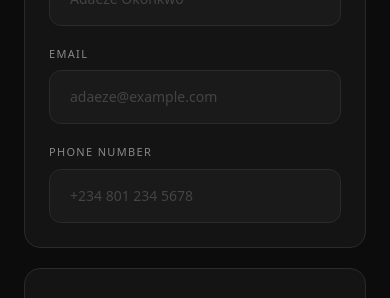
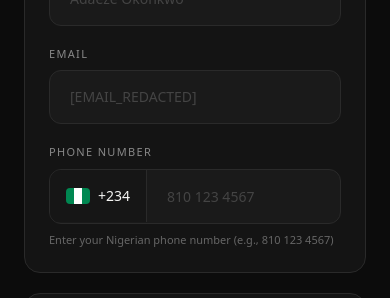
Before and after one commit to arinde/Luxe, a Next.js app: page /checkout in a window 390 px wide. Shown: the part 370-668 px from the top of the page. Built offline with nearby package versions, Linux system fonts and the light colour scheme; no server answers.

Commit message:
feat: implement Nigeria-specific phone input with validation and styling

```diff
--- a/src/app/checkout/component/ContactInformationForm.tsx
+++ b/src/app/checkout/component/ContactInformationForm.tsx
@@ -1,4 +1,7 @@
 import { FormField } from "./FormField";
+import PhoneInput from "react-phone-number-input";
+import "react-phone-number-input/style.css";
+import { useEffect, useState } from "react";
 
 interface ContactInfo {
   fullName: string;
@@ -12,11 +15,50 @@ interface ContactInformationFormProps {
   onChange: (field: keyof ContactInfo, value: string) => void;
 }
 
+// Nigeria flag component
+function NigeriaFlag() {
+  return (
+    <div className="w-6 h-4 rounded overflow-hidden flex-shrink-0">
+      <div className="flex h-full">
+        <div className="w-1/3 bg-[#008751]" />
+        <div className="w-1/3 bg-white" />
+        <div className="w-1/3 bg-[#008751]" />
+      </div>
+    </div>
+  );
+}
+
 export function ContactInformationForm({
   values,
   errors,
   onChange,
 }: ContactInformationFormProps) {
+  const [mounted, setMounted] = useState(false);
+
+  useEffect(() => {
+    setMounted(true);
+  }, []);
+
+  // Parse phone value for display
+  const parsePhoneValue = (value: string): string | undefined => {
+    if (!value) return undefined;
+    // If already in E.164 format with +, use as is
+    if (value.startsWith("+")) return value;
+    // If starts with 0, convert to +234 format
+    if (value.startsWith("0")) {
+      return "+234" + value.slice(1);
+    }
+    // Otherwise assume it's the number without country code
+    return "+234" + value;
+  };
+
+  const handlePhoneChange = (value: string | undefined) => {
+    // Store the full E.164 number
+    onChange("phoneNumber", value || "");
+  };
+
+  const phoneValue = parsePhoneValue(values.phoneNumber);
+
   return (
     <div className="rounded-2xl border border-[#2A2A2A] bg-[#141414] p-6">
       <h2 className="text-[#F5F5F3] text-lg font-semibold font-syne mb-6">
@@ -34,19 +76,56 @@ export function ContactInformationForm({
         <FormField
           label="Email"
           type="email"
-          placeholder="adaeze@example.com"
+          placeholder="[EMAIL_REDACTED]"
           value={values.email}
           onChange={(v) => onChange("email", v)}
           error={errors.email}
         />
-        <FormField
-          label="Phone Number"
-          type="tel"
-          placeholder="+234 801 234 5678"
-          value={values.phoneNumber}
-          onChange={(v) => onChange("phoneNumber", v)}
-          error={errors.phoneNumber}
-        />
+
+        {/* Phone Number - Nigeria Only */}
+        <div className="flex flex-col gap-2">
+          <label
+            htmlFor="phone"
+            className="text-[#888888] text-[11px] uppercase tracking-[0.12em]"
+          >
+            Phone Number
+          </label>
+          <div
+            className={`phone-input-ng w-full ${errors.phoneNumber ? 'error' : ''}`}
+          >
+            {!mounted ? (
+              // Server-side placeholder
+              <div className="w-full bg-[#1A1A1A] border border-[#2A2A2A] rounded-xl px-5 py-4 text-[#F5F5F3] text-sm">
+                <span className="text-[#444444]">810 123 4567</span>
+              </div>
+            ) : (
+              <div className="flex items-center w-full bg-[#1A1A1A] border border-[#2A2A2A] rounded-xl overflow-hidden focus-within:border-[#E8C547] focus-within:shadow-[0_0_0_2px_rgba(232,197,71,0.1)] transition-all">
+                {/* Fixed Nigeria prefix */}
+                <div className="flex items-center gap-2 px-4 py-4 border-r border-[#2A2A2A] bg-[#161616]">
+                  <NigeriaFlag />
+                  <span className="text-[#F5F5F3] text-sm font-medium whitespace-nowrap">+234</span>
+                </div>
+                {/* Phone input */}
+                <PhoneInput
+                  id="phone"
+                  international={false}
+                  defaultCountry="NG"
+                  countries={["NG"]}
+                  value={phoneValue}
+                  onChange={handlePhoneChange}
+                  placeholder="810 123 4567"
+                  className="flex-1 phone-input-field"
+                />
+              </div>
+            )}
+          </div>
+          {errors.phoneNumber && (
+            <p className="text-red-400 text-[11px]">{errors.phoneNumber}</p>
+          )}
+          <p className="text-[11px] text-[#666666]">
+            Enter your Nigerian phone number (e.g., 810 123 4567)
+          </p>
+        </div>
       </div>
     </div>
   );
--- a/src/app/checkout/page.tsx
+++ b/src/app/checkout/page.tsx
@@ -57,7 +57,15 @@ export default function CheckoutPage() {
     if (saved) {
       try {
         const parsed = JSON.parse(saved);
-        if (parsed.contact) setContact(parsed.contact);
+        if (parsed.contact) {
+          // Filter out placeholder values
+          const filteredContact = {
+            fullName: parsed.contact.fullName || "",
+            email: parsed.contact.email || "",
+            phoneNumber: parsed.contact.phoneNumber?.startsWith("+") ? parsed.contact.phoneNumber : "",
+          };
+          setContact(filteredContact);
+        }
         if (parsed.address) setAddress(parsed.address);
       } catch {}
     }
@@ -91,7 +99,11 @@ export default function CheckoutPage() {
     const newErrors: Record<string, string> = {};
     if (!contact.fullName.trim()) newErrors.fullName = "Full name is required";
     if (!contact.email.trim()) newErrors.email = "Email is required";
-    if (!contact.phoneNumber.trim()) newErrors.phoneNumber = "Phone number is required";
+    if (!contact.phoneNumber.trim()) {
+      newErrors.phoneNumber = "Phone number is required";
+    } else if (!contact.phoneNumber.startsWith("+")) {
+      newErrors.phoneNumber = "Please enter a valid phone number";
+    }
     if (!address.address.trim()) newErrors.address = "Delivery address is required";
     setErrors(newErrors);
     return Object.keys(newErrors).length === 0;
--- a/src/app/globals.css
+++ b/src/app/globals.css
@@ -1,3 +1,44 @@
 @import "tailwindcss";
 @import "tw-animate-css";
 @import "shadcn/tailwind.css";
+
+/* ========================================
+   REACT PHONE NUMBER INPUT - NIGERIA ONLY
+   ======================================== */
+
+/* Hide default country select elements */
+.phone-input-ng .PhoneInputCountry,
+.phone-input-ng .PhoneInputCountrySelect,
+.phone-input-ng .PhoneInputCountrySelectArrow,
+.phone-input-ng .PhoneInputCountryIcon {
+  display: none !important;
+}
+
+/* Main PhoneInput container */
+.phone-input-ng .PhoneInput {
+  display: flex;
+  width: 100%;
+}
+
+/* Input field styling */
+.phone-input-field .PhoneInputInput {
+  width: 100%;
+  background: transparent;
+  border: none;
+  outline: none;
+  padding: 16px 20px;
+  font-size: 14px;
+  color: #F5F5F3;
+  font-family: inherit;
+}
+
+.phone-input-field .PhoneInputInput::placeholder {
+  color: #444444;
+}
+
+/* Error state */
+.phone-input-ng.error .PhoneInputInput {
+  color: #ef4444;
+}
+
+/* Focus is handled by parent container */
```
